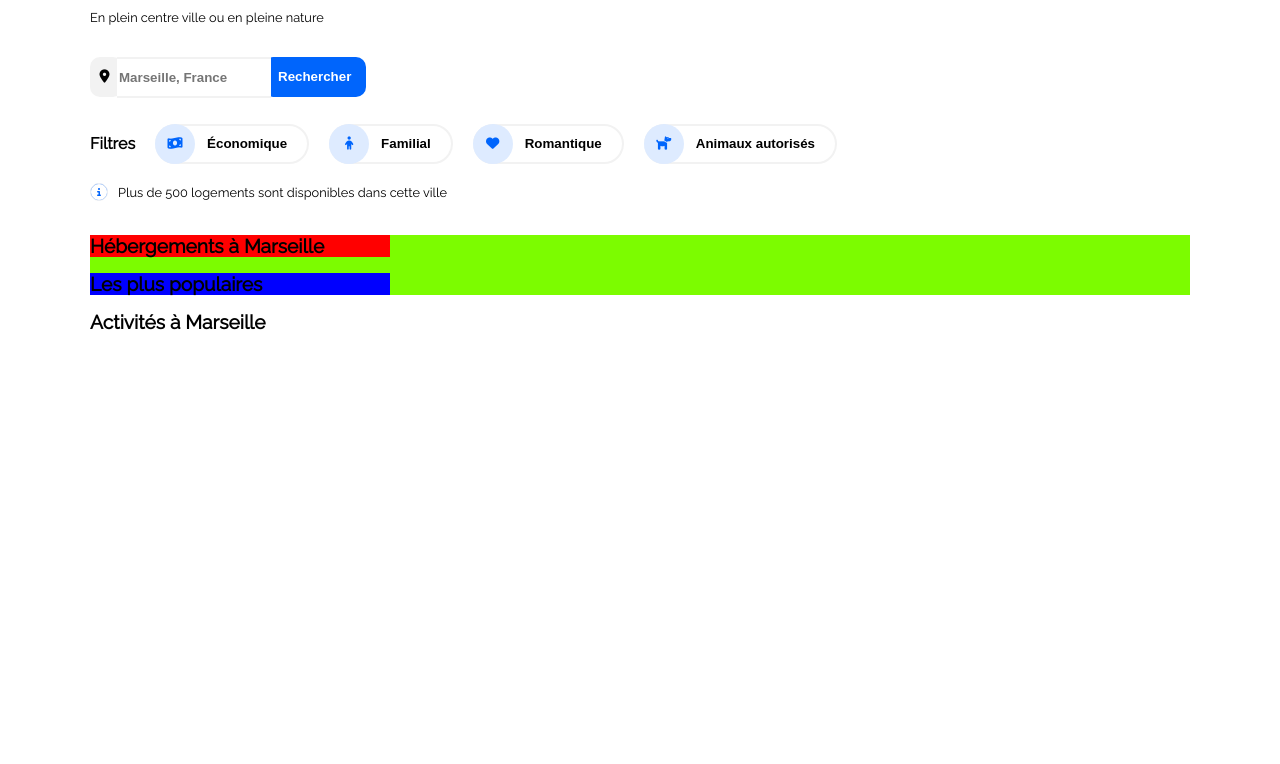
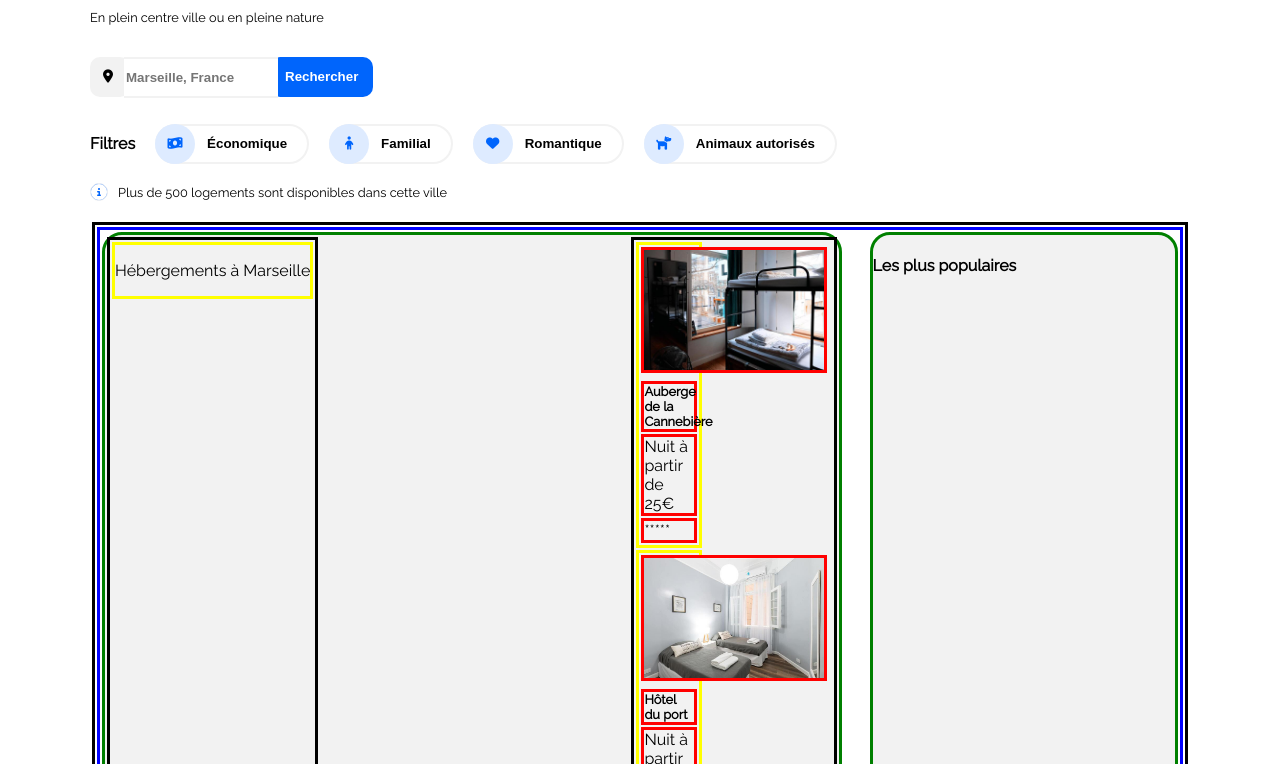
Before and after one commit to Ericwebdev10/ericgautier_2_07012020, a plain HTML site: page index.html in a window 1280 px wide. Shown: the part 102-866 px from the top of the page. Before the commit the page ends 800 px from the top, so only its background shows below. Drawn offline with Linux system fonts and the light colour scheme.

Commit message:
Redefine sections

```diff
--- a/index.css
+++ b/index.css
@@ -20,7 +20,7 @@ body
     width: 90%;
     margin: auto;
     font-family: 'Raleway', Arial, sans-serif; /*'CrayonL', is only for test purposes*/
-    max-width: 1100px;
+    max-width: 1100px; /*TBU or check utility*/
 }
 
 /*------------------------------------------Header--------------------------------------------------*/
@@ -28,7 +28,7 @@ body
 {
     position: absolute;
     right: 25px;
-    top: 25px;
+    top: 30px;
     width: 100px;
     font-weight: bold;
 }
@@ -37,7 +37,7 @@ nav
 {
     position: absolute;
     right: 125px;
-    top: 9px;
+    top: 14px;
 }
 
 @media all and (max-width: 767.95px) /*same as OC website breakpoint*/
@@ -119,7 +119,7 @@ header p
     text-align: center;
     padding-right: 10px;
     width: 3%;
-    min-width: 30px;
+    min-width: 40px;
     position: relative; /*item appears in back */
     z-index: 1;         /*item appears in back */
 }
@@ -238,26 +238,74 @@ header p
 }
 
 /*------------------------------------------Sections--------------------------------------------------*/
-#content_main h1
-{
-    font-size: 1.2em;
+/*debug mode*/
+.border{
+	border: 3px solid black;
+	margin: 2px;
+}
+.red {
+	border-color: red;
+}
+.green {
+	border-color: green;
+}
+.blue {
+	border-color: blue;
+}
+.yellow{
+    border-color: yellow;
 }
 
-#content_sub
+/*debug mode*/
+
+#main_container
 {
-    background-color: lawngreen;
-    display: inline-flexbox;
-    flex-direction: column;
+   /* max-width: 1200px; already define in body --> to delete  */
 }
 
-#content_sub_hebergement
+#sub_container_heberg_and_popu
 {
-    width: 300px;
-    background-color: red;
+    display: flex;
+    justify-content: space-between;
+}
+
+@media all and (max-width: 767.95px) /*same as OC website breakpoint*/
+{
+    #sub_container_heberg_and_popu
+    {
+        display: inline; /*TBU*/
+    }
+}
+
+#sub_sub_container_hebergement
+{
+    width: 68%;
+    background-color: #f2f2f2;
+    border-radius: 20px;
+    display: flex;
+    justify-content: space-between;
 }
 
 #content_sub_popularite
 {
-    width: 300px;
-    background-color: blue;
+    width: 28%;
+    background-color: #f2f2f2;
+    border-radius: 20px;
 }
+
+#heberg_item
+{
+    width: 30%;
+
+}
+
+#heberg_item img
+{
+    height: 120px;
+}
+
+#heberg_item h3
+{
+    font-size: 0.8em;
+    font-weight: bold;
+}
--- a/index.html
+++ b/index.html
@@ -68,26 +68,43 @@
                 <i class="fas fa-info-circle"></i>
                 <p>Plus de 500 logements sont disponibles dans cette ville</p>
             </div>
-
         </header>
         <br>
 
         <!------------------------------Sections------------------------------>
-        <div id="content_main">
-            <div id="content_sub">
-                <section id="content_sub_hebergement">
-                    <h1>Hébergements à Marseille</h1>
+        <section id="main_container" class="border black">
+            <section id="sub_container_heberg_and_popu" class="border blue">
+                <section id="sub_sub_container_hebergement" class="border green">
+                    <section id="sub_sub_sub_container_hebergement_title" class="border black">
+                        <div id="heberg_title" class="border yellow">
+                            <p>Hébergements à Marseille</p>
+                        </div>
+                    </section>
+                    <section id="sub_sub_sub_container_hebergement_items" class="border black">
+                        <section id="heberg_item" class="border yellow">
+                            <img src="images/hebergements/4_small/marcus-loke-WQJvWU_HZFo-unsplash.jpg" alt="photo hebergement" class="border red">
+                            <h3 class="border red">Auberge de la Cannebière</h3>
+                            <p class="border red">Nuit à partir de 25€</p>
+                            <p class="border red">*****</p>
+                        </section>
+                        <section id="heberg_item" class="border yellow">
+                            <img src="images/hebergements/4_small/fred-kleber-gTbaxaVLvsg-unsplash.jpg" alt="photo hebergement" class="border red">
+                            <h3 class="border red">Hôtel du port</h3>
+                            <p class="border red">Nuit à partir de 52€</p>
+                            <p class="border red">*****</p>
+                        </section>
+                    </section>
                 </section>
 
-                <section id="content_sub_popularite">
+                <section id="content_sub_popularite" class="border green">
                     <h1>Les plus populaires</h1>
                 </section>
-            </div>
+            </section>
 
-            <section id="content_main_activite">
+            <section id="content_main_activite" class="border blue">
                 <h1>Activités à Marseille</h1>
             </section>
-        </div>
+        </section>
 
         <!------------------------------Footer------------------------------>
         <footer>
```
Lines whose indentation alone changed are shown as unchanged.
